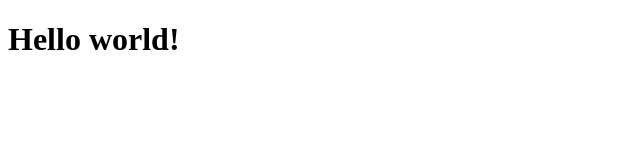
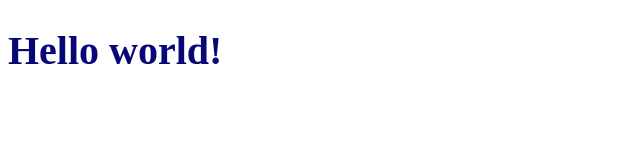
Before and after one commit to Den-Evt/first-project, a plain HTML site: page index.html in a window 1280 px wide. Shown: the whole page, without its empty margins (0-640 px from the left). Drawn offline with Linux system fonts and the light colour scheme.

Commit message:
Добавление стилей

```diff
--- a/index.html
+++ b/index.html
@@ -3,9 +3,10 @@
 <head>
   <meta charset="UTF-8">
   <meta name="viewport" content="width=device-width, initial-scale=1.0">
+  <link rel="stylesheet" href="style.css">
   <title>Document</title>
 </head>
 <body>
-  <h1>Hello world!</h1>
+  <h1 class="title">Hello world!</h1>
 </body>
 </html>
--- a/style.css
+++ b/style.css
@@ -0,0 +1,4 @@
+.title {
+  font-size: 40px;
+  color: #070777;
+}
```
